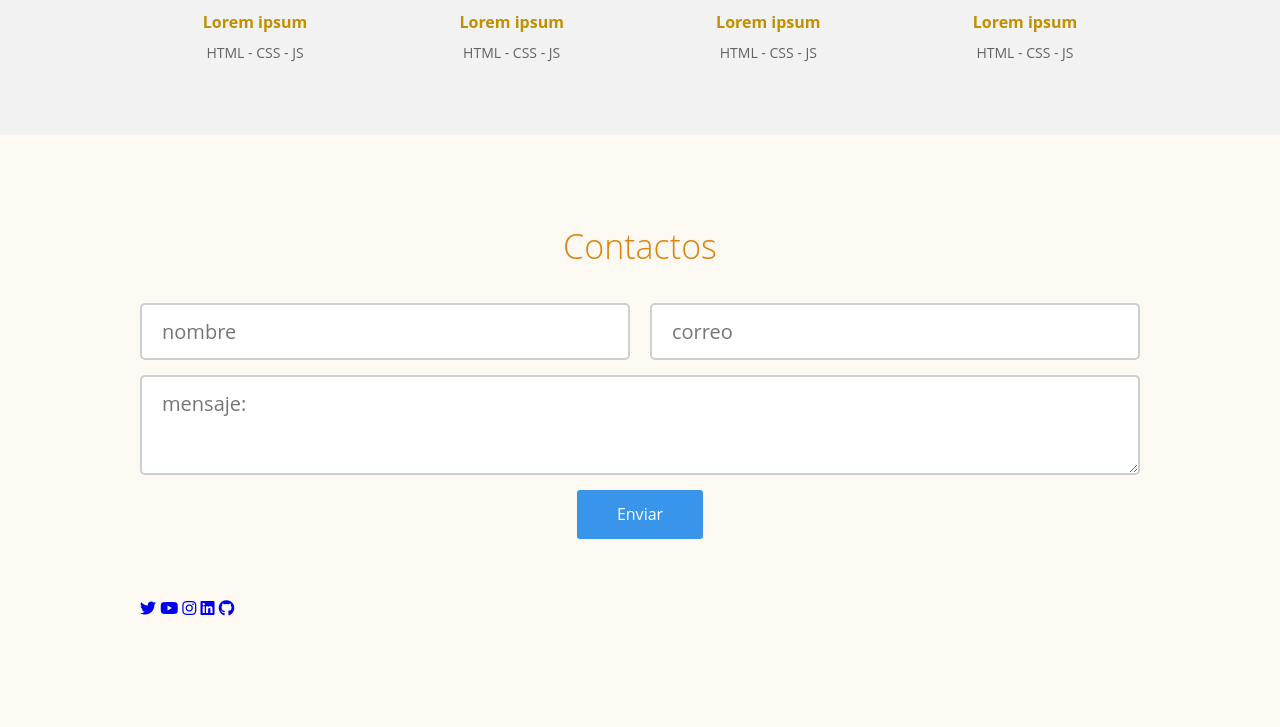
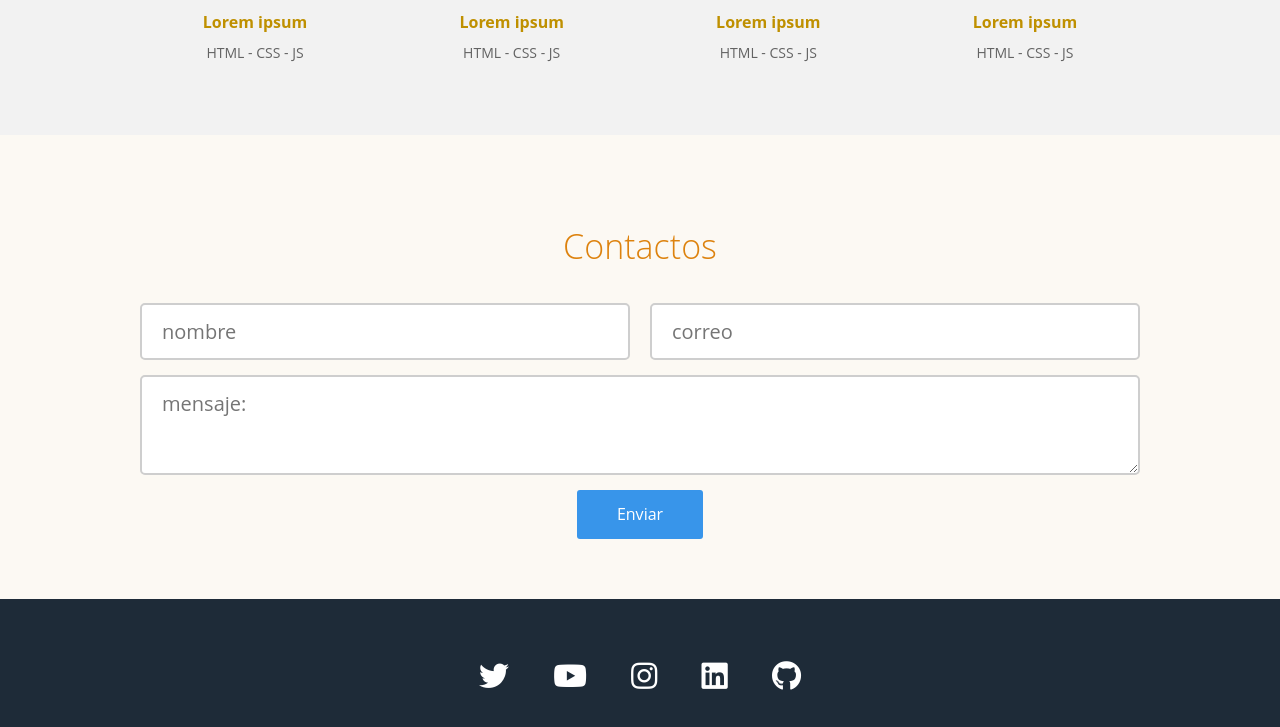
Before and after one commit to pabloacosta09/primer-portfolio, a plain HTML site: page index.html in a window 1280 px wide. Shown: the part 1547-2274 px from the top of the page. Before the commit the page ends 2164 px from the top, so only its background shows below. Drawn offline with Linux system fonts and the light colour scheme.

Commit message:
terminamos de darle estilo a todo el doc

```diff
--- a/css/estilos.css
+++ b/css/estilos.css
@@ -242,3 +242,42 @@ footer .contacto .formulario .boton{
 footer .contacto .formulario .boton:hover{
     background-color: #387bea;
 }
+
+footer .redes{
+    background-color: #1E2B38;
+    padding: 60px 0;
+    display: flex;
+    text-align: center;
+    justify-content: center;
+}
+
+
+footer .redes a {
+    color: #fff;
+    width: 100px;
+    padding: 15px 0;
+    border-radius: 3px;
+    font-size: 30px;
+    margin: 0 20px;
+}
+
+footer .redes .twitter:hover{
+    background-color: #1da1f2;
+    padding: 20px 10px 20px 10px;
+}
+footer .redes .instagram:hover{
+    background-color: #e1306c;
+    padding: 20px 10px 20px 10px;
+}
+footer .redes .youtube:hover{
+    background-color: #ff0000;
+    padding: 20px 10px 20px 10px;
+}
+footer .redes .linkedin:hover{
+    background-color: #004182;
+    padding: 20px 10px 20px 10px;
+}
+footer .redes .github:hover{
+    background-color: #333;
+    padding: 20px 10px 20px 10px;
+}
--- a/index.html
+++ b/index.html
@@ -153,11 +153,11 @@
 
         <section class="redes">
             <div class="contenedor">
-                <a href="https://twitter.com"><i class="fab fa-twitter"></i></a>
-                <a href="https://youtube.com"><i class="fab fa-youtube"></i></a>
-                <a href="https://instagram.com"><i class="fab fa-instagram"></i></a>
-                <a href="https://linkedin.com"><i class="fab fa-linkedin"></i></a>
-                <a href="https://github.com"><i class="fab fa-github"></i></a>
+                <a href="https://twitter.com" class="twitter"><i class="fab fa-twitter"></i></a>
+                <a href="https://youtube.com" class="youtube"><i class="fab fa-youtube"></i></a>
+                <a href="https://instagram.com" class="instagram"><i class="fab fa-instagram"></i></a>
+                <a href="https://linkedin.com" class="linkedin"><i class="fab fa-linkedin"></i></a>
+                <a href="https://github.com" class="github"><i class="fab fa-github"></i></a>
             </div>
         </section>
     </footer>
```
